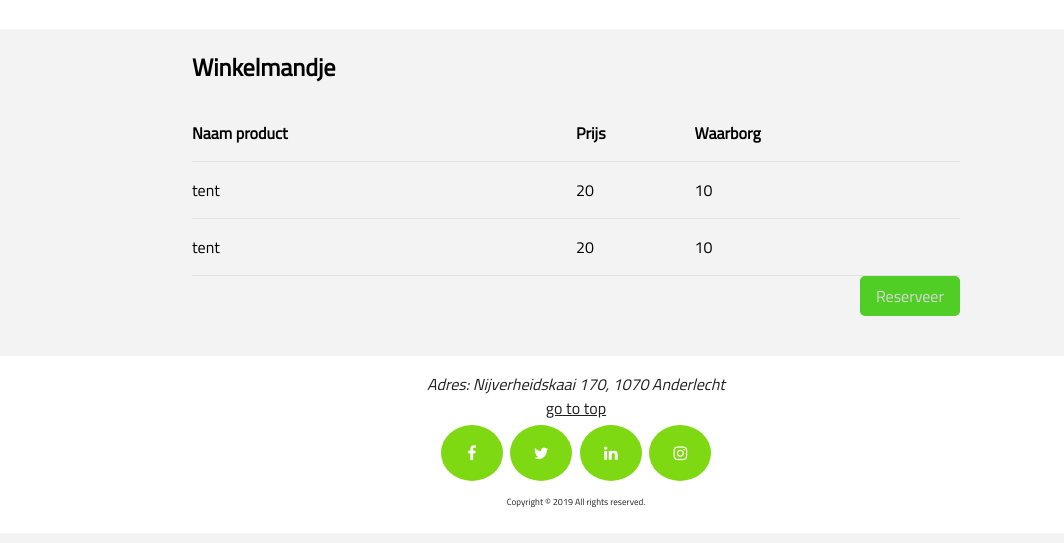
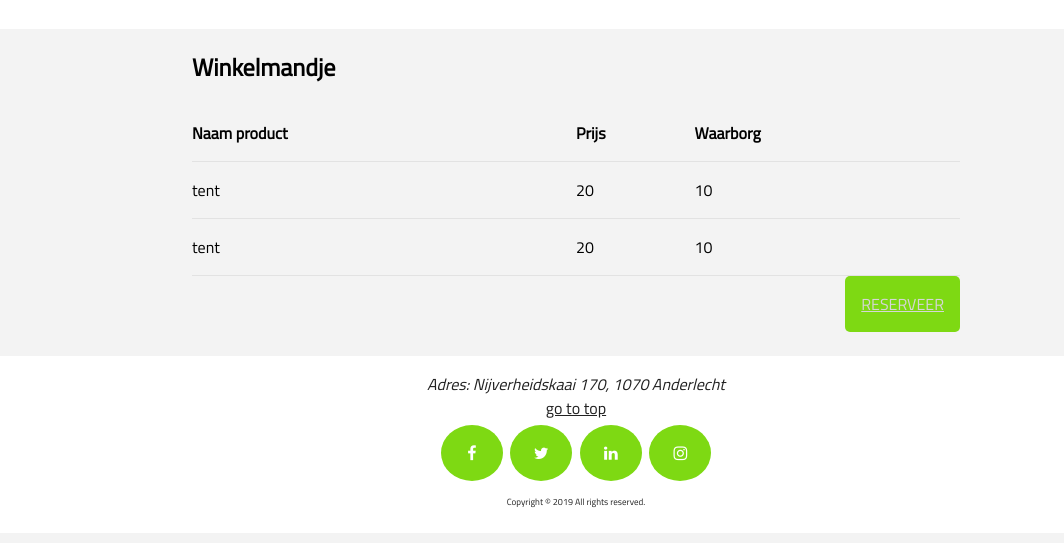
Before and after one commit to Adolphee/pp-groep9, a plain HTML site: page clients/cart.html in a window 1280 px wide. Shown: the part 121-664 px from the top of the page, without its empty margins (64-1128 px from the left). Drawn offline with nearby package versions, Linux system fonts and the light colour scheme.

Commit message:
btn aangepast met de css van ashot

```diff
--- a/clients/css/index.css
+++ b/clients/css/index.css
@@ -61,14 +61,24 @@ margin-top: 20px;
   padding: 0.5em;
   margin-right: 1em;
 }
-.btn {
+/* .btn {
   padding: 0.5em 1em;
   border: none;
   border-radius: 5px;
   text-decoration: none;
+} */
+.btn {
+  border: none;
+  color: #fff;
+  padding: 1em 1em;
+  text-transform: uppercase;
+  font-weight: normal;
+  margin-left: 40%;
+  border-radius: 5px;
 }
 .btn:hover{
   cursor: pointer;
+  background-color: #5a9e0b;
 }
 .center-btn {
   margin: 0 auto;
@@ -77,5 +87,5 @@ margin-top: 20px;
 }
 .primary {
   color: rgb(214, 214, 214);
-  background-color: #50ce26;
+  background-color: #7ed913;
 }
```
